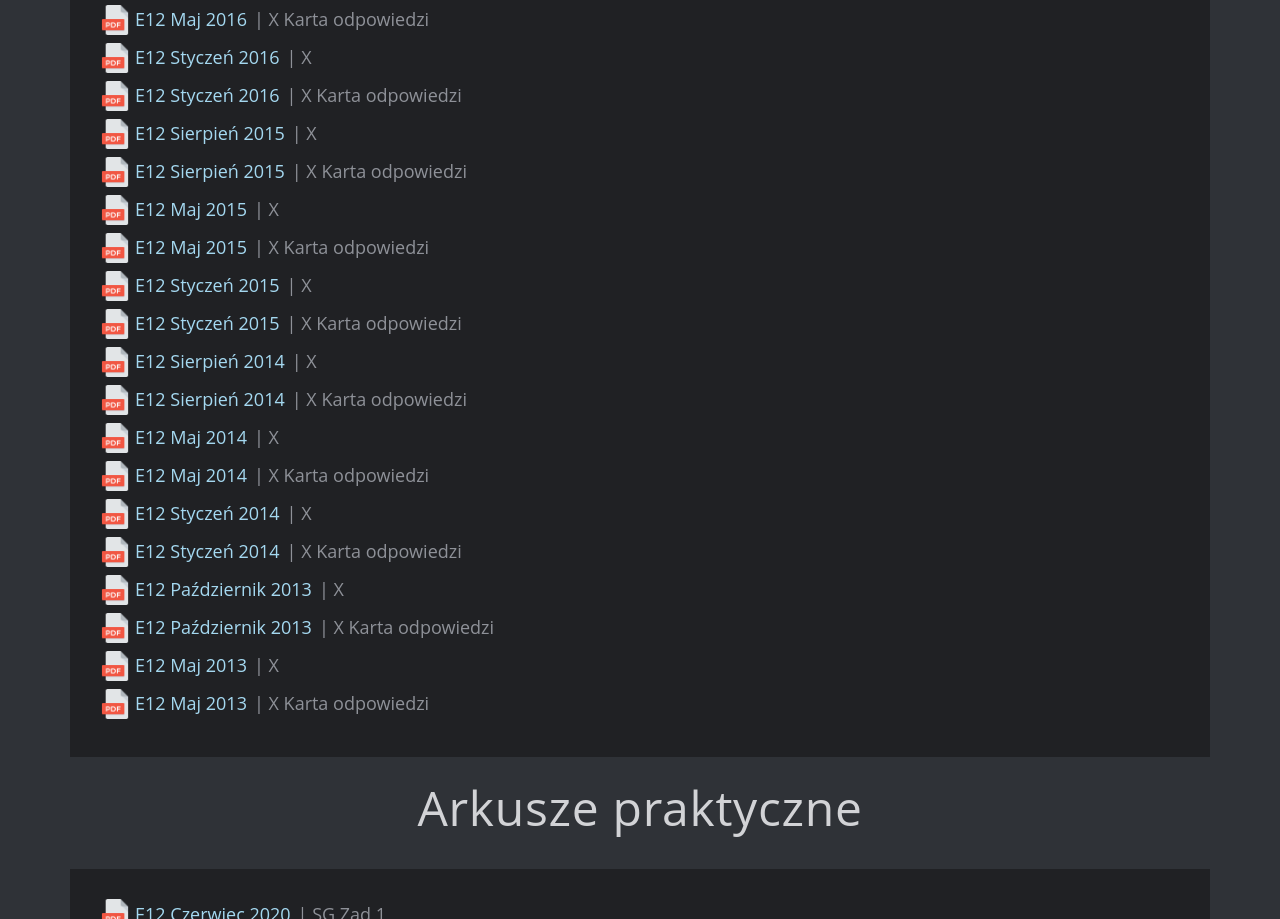
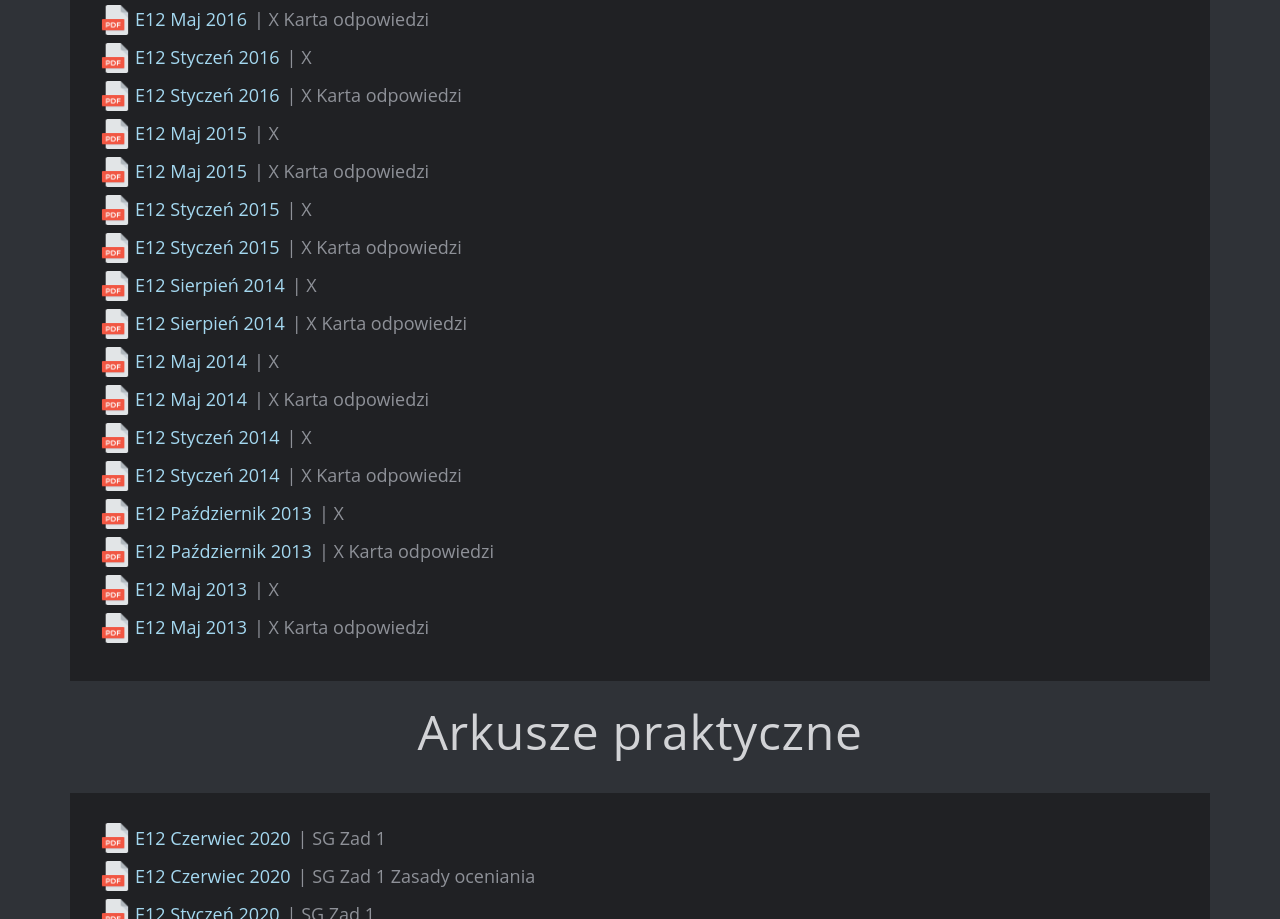
Before and after one commit to Rzepal/arkusze, a plain HTML site: page e12/index.html in a window 1280 px wide. Shown: the part 1066-1985 px from the top of the page. Drawn offline with Linux system fonts and the light colour scheme.

```diff
--- a/e12/index.html
+++ b/e12/index.html
@@ -103,13 +103,6 @@
         >
         <a href="/arkusze/e12/pisemny/e_12_2016_01_X_k.pdf" class="arkusz-link" target="_blank"
           ><img src="img/pdf.png" alt="pdf" style="height: 30px; margin-right: 5px" /> <span class="arkusz-info">E12 Styczeń 2016</span> | X Karta
-          odpowiedzi</a
-        >
-        <a href="/arkusze/e12/pisemny/e_12_2015_08_X.pdf" class="arkusz-link" target="_blank"
-          ><img src="img/pdf.png" alt="pdf" style="height: 30px; margin-right: 5px" /> <span class="arkusz-info">E12 Sierpień 2015</span> | X</a
-        >
-        <a href="/arkusze/e12/pisemny/e_12_2015_08_X_k.pdf" class="arkusz-link" target="_blank"
-          ><img src="img/pdf.png" alt="pdf" style="height: 30px; margin-right: 5px" /> <span class="arkusz-info">E12 Sierpień 2015</span> | X Karta
           odpowiedzi</a
         >
         <a href="/arkusze/e12/pisemny/e_12_2015_05_X.pdf" class="arkusz-link" target="_blank"
```
